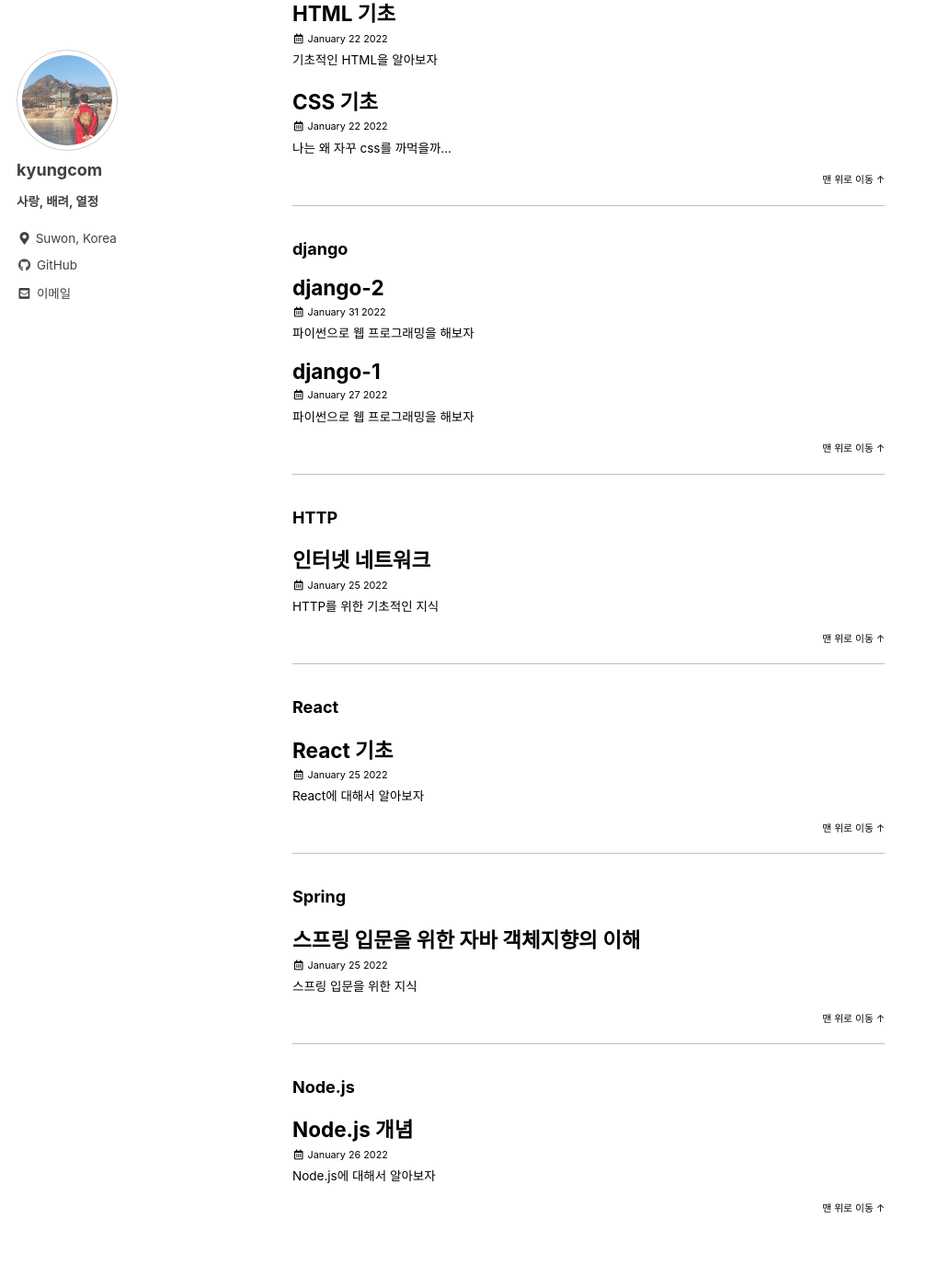
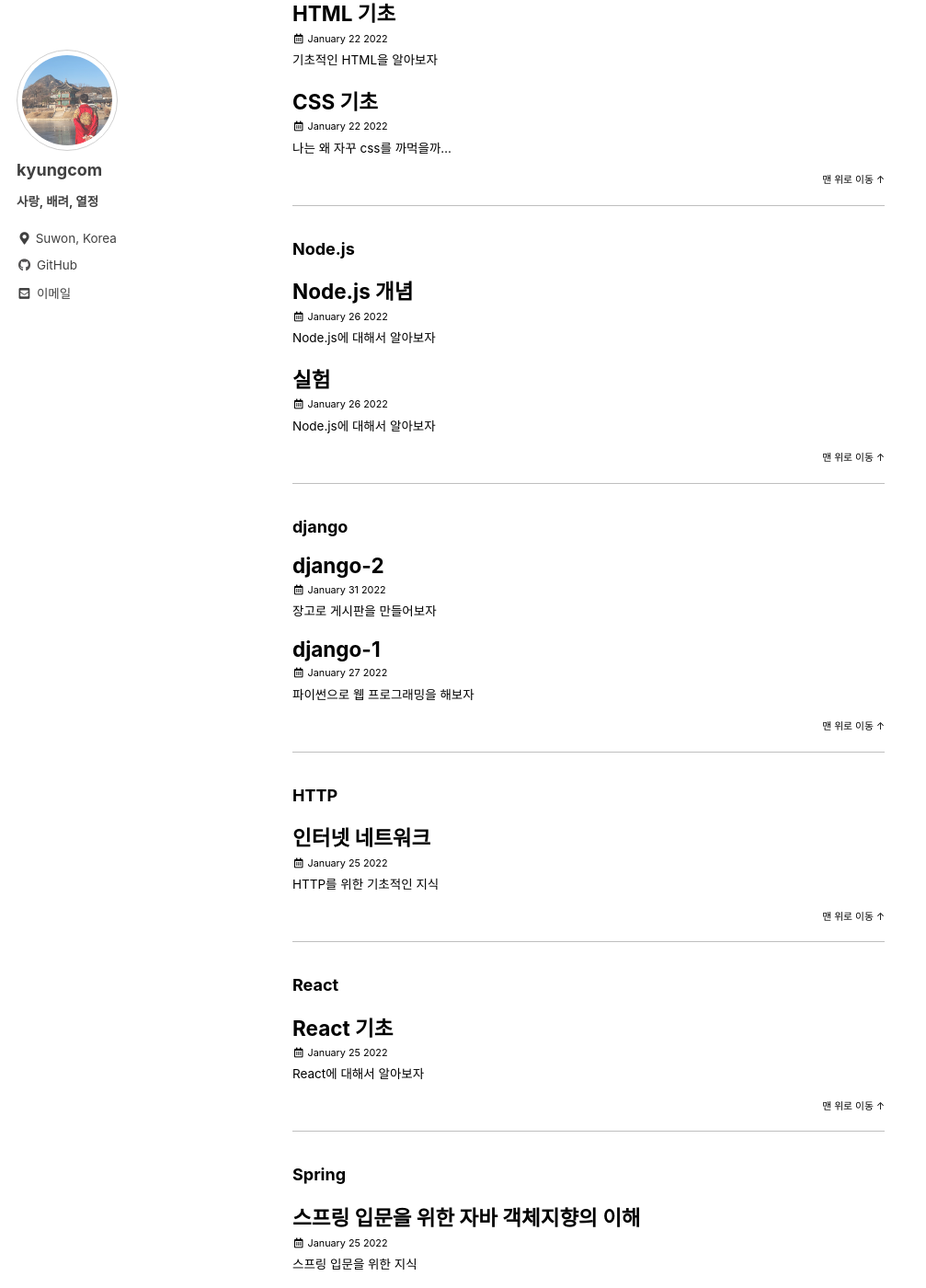
Before and after one commit to kyungcom/kyungcom.github.io, a Jekyll site: the page built from _pages/category-archive.md, in a window 1280 px wide and 1400 px high, scrolled down 703 px. Shown: the whole window at 92% size, without its empty margins (0-1007 px from the left). Built offline with Jekyll 4.4.1, drawn with Linux system fonts in a browser that asks for light colours; cached includes are drawn as plain includes.

```diff
--- a/_posts/django/2022-01-31-django2.md
+++ b/_posts/django/2022-01-31-django2.md
@@ -1,6 +1,6 @@
 ---
 title: "django-2"
-excerpt: "파이썬으로 웹 프로그래밍을 해보자"
+excerpt: "장고로 게시판을 만들어보자"
 last_modified_at: 2022-01-31T17:03:16-19:00
 categories:
   - django
--- /dev/null
+++ b/_posts/node.js/2022-01-26-asdsad.md
@@ -0,0 +1,13 @@
+---
+title: "실험"
+excerpt: "Node.js에 대해서 알아보자"
+last_modified_at: 2022-01-26T18:03:16-19:00
+categories:
+  - Node.js
+tags:
+  - Node.js
+  - Web
+toc: true
+toc_sticky: true
+toc_label: "Node.js 기식"
+---
```
Also changed, not shown: other parts of _posts/django/2022-01-31-django2.md (+1 -1 lines).
